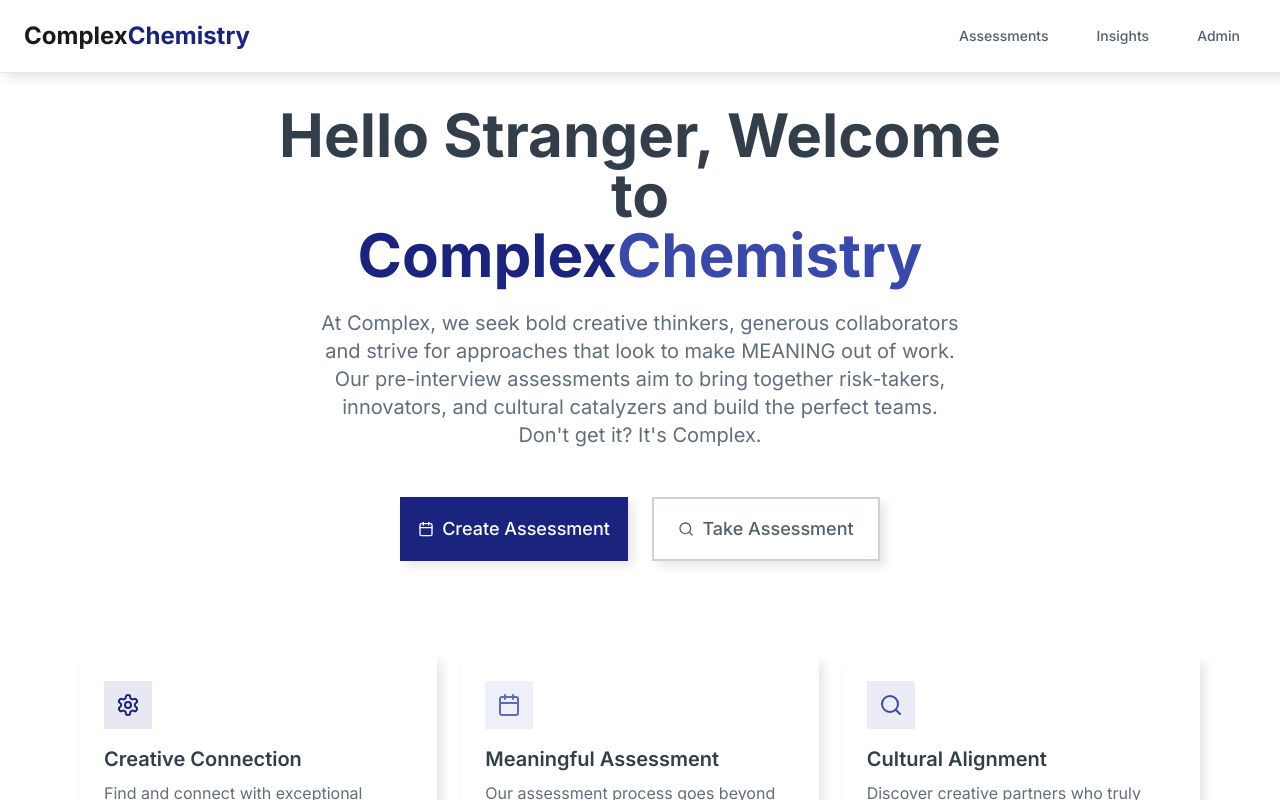
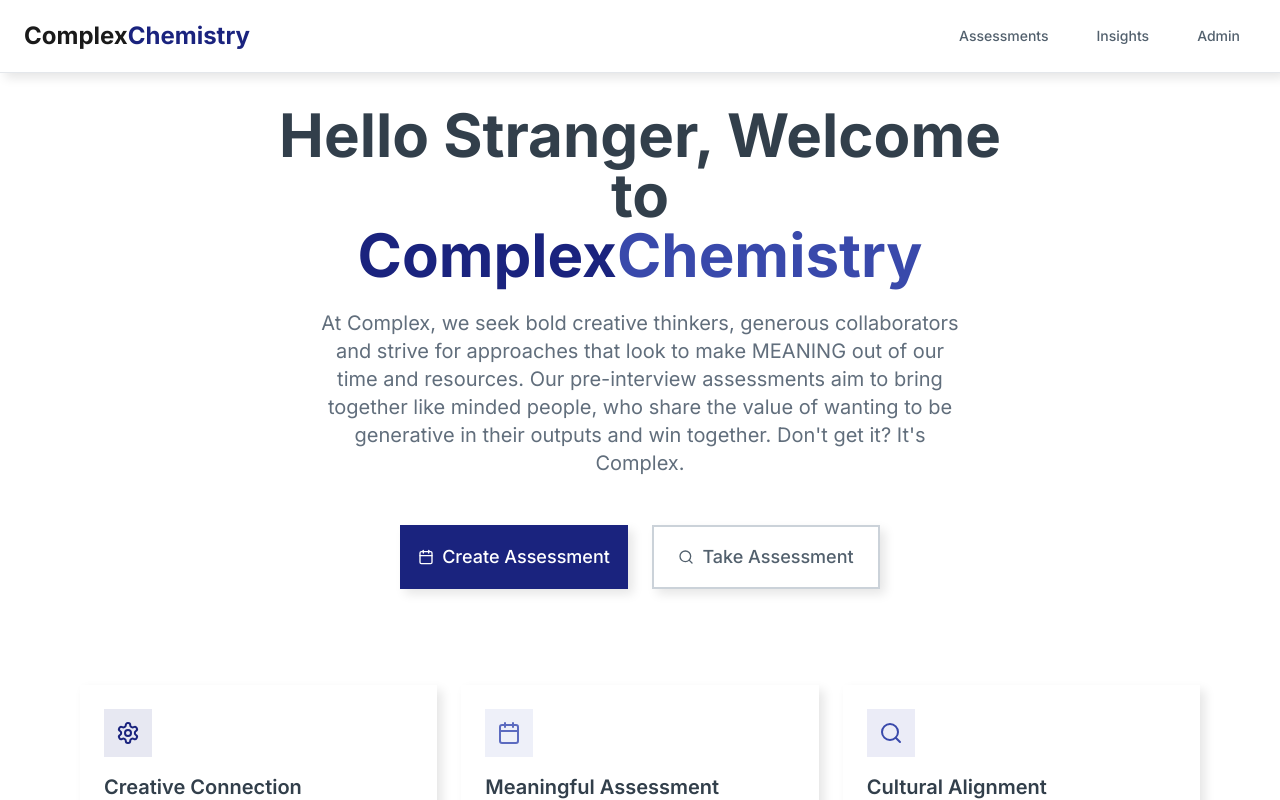
Before and after one commit to marceckosage/complex-interview-insight, a React (Vite) app: page / in a window 1280 px wide. Shown: the top 800 px of the page. Built offline with nearby package versions, Linux system fonts and the light colour scheme.

Commit message:
Visual edit in Lovable
Edited UI in Lovable

```diff
--- a/src/pages/Index.tsx
+++ b/src/pages/Index.tsx
@@ -1,9 +1,7 @@
-
 import { Button } from "@/components/ui/button";
 import { useNavigate } from "react-router-dom";
 import PageLayout from "@/components/PageLayout";
 import { Calendar, Search, Settings } from "lucide-react";
-
 const Index = () => {
   const navigate = useNavigate();
   return <PageLayout>
@@ -14,27 +12,14 @@ const Index = () => {
             <span className="text-brand-primary">Complex</span>
             <span className="text-brand-accent">Chemistry</span>
           </h1>
-          <p className="text-lg md:text-xl text-brand-gray-600 mb-8 md:mb-12 max-w-2xl mx-auto px-4">
-            At Complex, we seek bold creative thinkers, generous collaborators and strive for approaches that look to make MEANING out of work.
-            Our pre-interview assessments aim to bring together risk-takers, innovators, and cultural catalyzers and build the perfect teams.
-            Don't get it? It's Complex.
-          </p>
+          <p className="text-lg md:text-xl text-brand-gray-600 mb-8 md:mb-12 max-w-2xl mx-auto px-4">At Complex, we seek bold creative thinkers, generous collaborators and strive for approaches that look to make MEANING out of our time and resources. Our pre-interview assessments aim to bring together like minded people, who share the value of wanting to be generative in their outputs and win together. Don't get it? It's Complex.</p>
 
           <div className="grid grid-cols-1 md:grid-cols-2 gap-4 md:gap-6 max-w-lg mx-auto px-4">
-            <Button
-              onClick={() => navigate("/assessments")}
-              size="lg"
-              className="h-14 md:h-16 text-lg hover-scale shadow-neumorphic hover:shadow-lg active:shadow-neumorphic-inset"
-            >
+            <Button onClick={() => navigate("/assessments")} size="lg" className="h-14 md:h-16 text-lg hover-scale shadow-neumorphic hover:shadow-lg active:shadow-neumorphic-inset">
               <Calendar className="h-5 w-5" />
               Create Assessment
             </Button>
-            <Button
-              onClick={() => navigate("/take-assessment")}
-              size="lg"
-              variant="outline"
-              className="h-14 md:h-16 text-lg hover-scale border-brand-gray-300 text-brand-gray-700 hover:text-brand-gray-900"
-            >
+            <Button onClick={() => navigate("/take-assessment")} size="lg" variant="outline" className="h-14 md:h-16 text-lg hover-scale border-brand-gray-300 text-brand-gray-700 hover:text-brand-gray-900">
               <Search className="h-5 w-5" />
               Take Assessment
             </Button>
```
